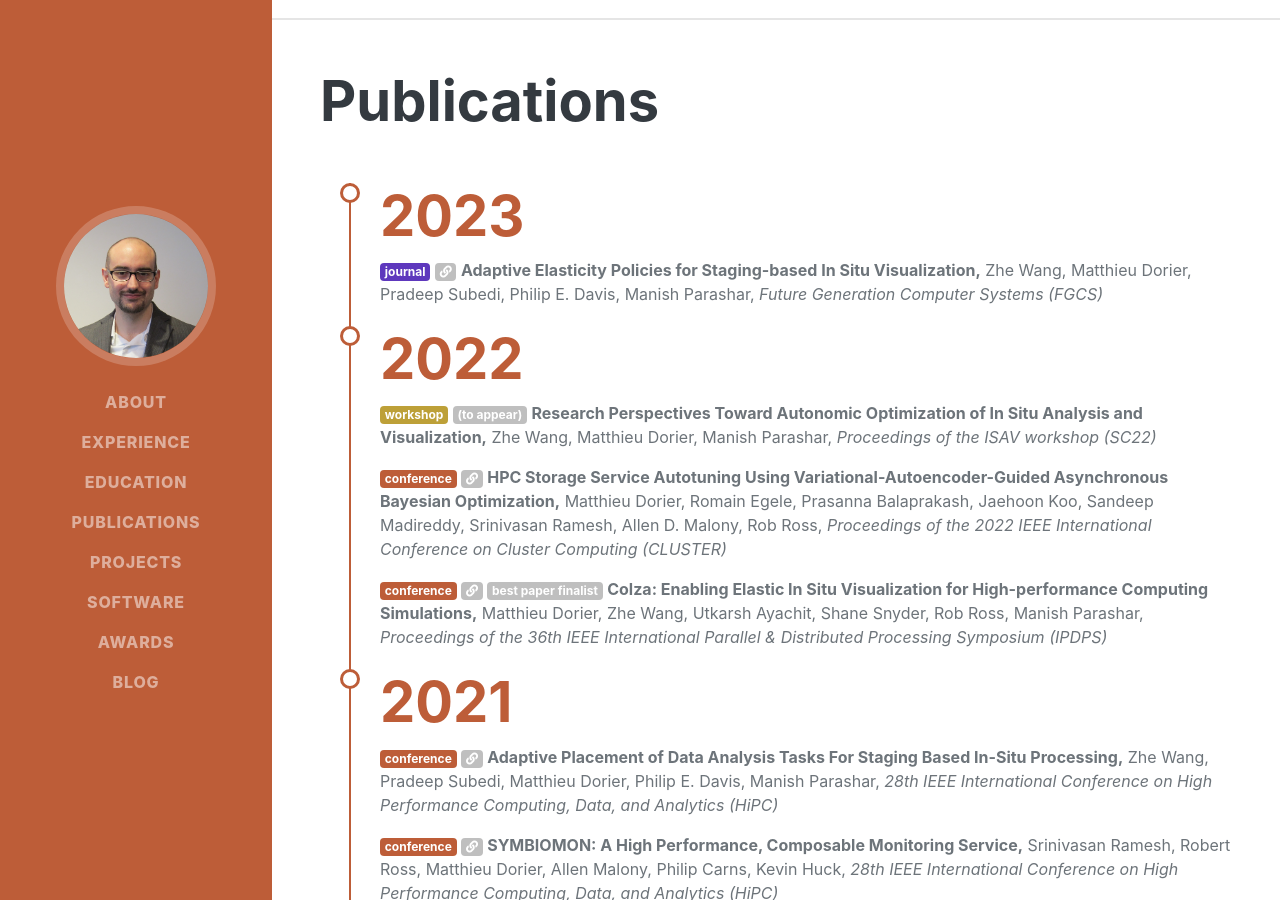
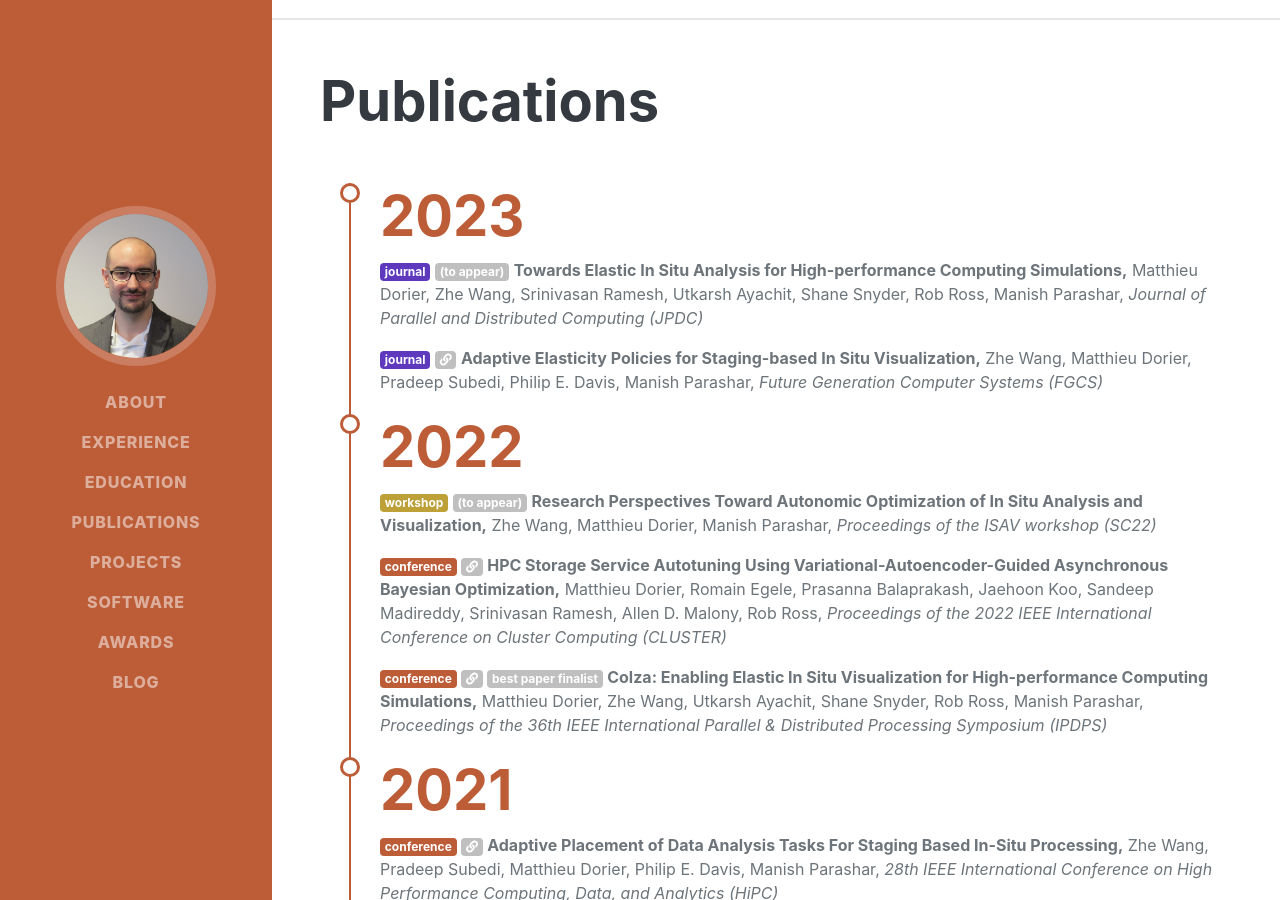
Before and after one commit to mdorier/mdorier.github.io, a Jekyll site: the page built from index.html, in a window 1280 px wide and 900 px high, scrolled down 4227 px. Built offline with Jekyll 4.4.1, drawn with Linux system fonts in a browser that asks for light colours; some web fonts are replaced.

Commit message:
added publication

```diff
--- a/_data/biblio.yml
+++ b/_data/biblio.yml
@@ -1,3 +1,10 @@
+- title: "Towards Elastic In Situ Analysis for High-performance Computing Simulations"
+  authors: Matthieu Dorier, Zhe Wang, Srinivasan Ramesh, Utkarsh Ayachit, Shane Snyder, Rob Ross, Manish Parashar
+  type: journal
+  venue: Journal of Parallel and Distributed Computing (JPDC)
+  year: 2023
+  url:
+
 - title: "Adaptive Elasticity Policies for Staging-based In Situ Visualization"
   authors: Zhe Wang, Matthieu Dorier, Pradeep Subedi, Philip E. Davis, Manish Parashar
   type: journal
```
